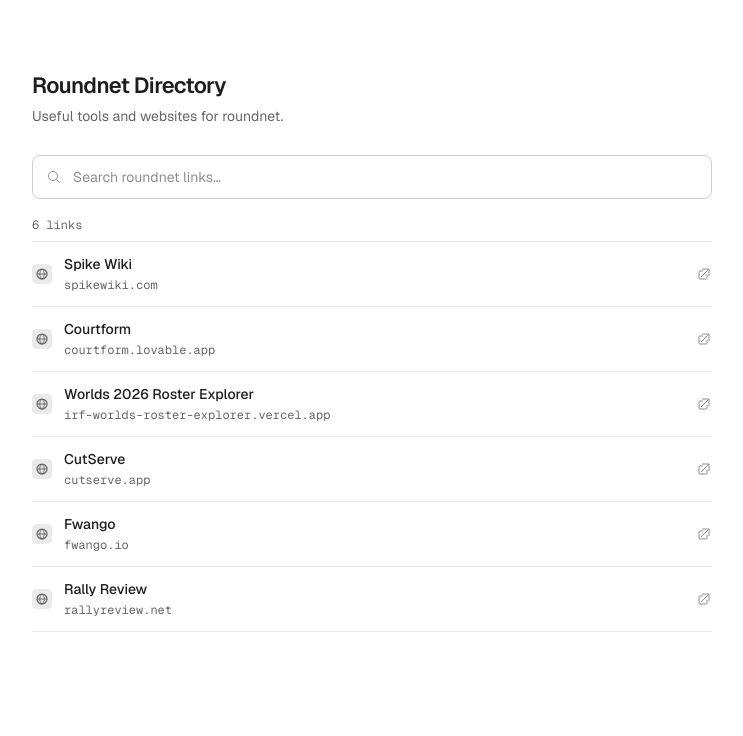
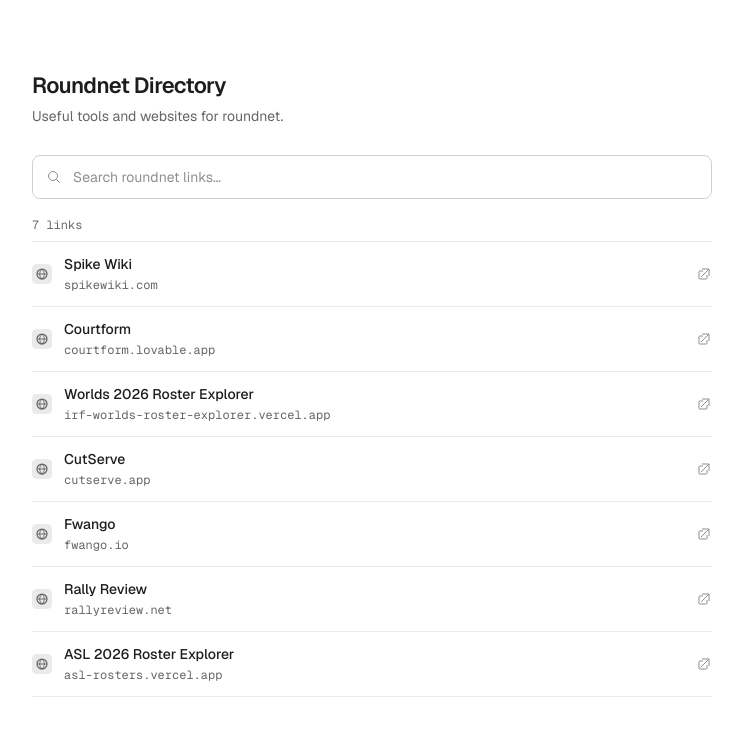
Before and after one commit to Open-Brace/roundnet-directory, a Next.js app: page / in a window 1280 px wide. Shown: the top 736 px of the page, without its empty margins (268-1011 px from the left). Built offline with nearby package versions, Linux system fonts and the light colour scheme; no server answers.

Commit message:
Add ASL roster explorer

```diff
--- a/data/sites.ts
+++ b/data/sites.ts
@@ -28,4 +28,8 @@ export const directorySites: DirectorySite[] = [
     url: "https://www.rallyreview.net/",
     fallbackTitle: "Rally Review",
   },
+  {
+    url: "https://asl-rosters.vercel.app/?view=single&region=west&division=P1&a=San+Jose+Shockwave",
+    fallbackTitle: "ASL 2026 Roster Explorer",
+  },
 ];
```
